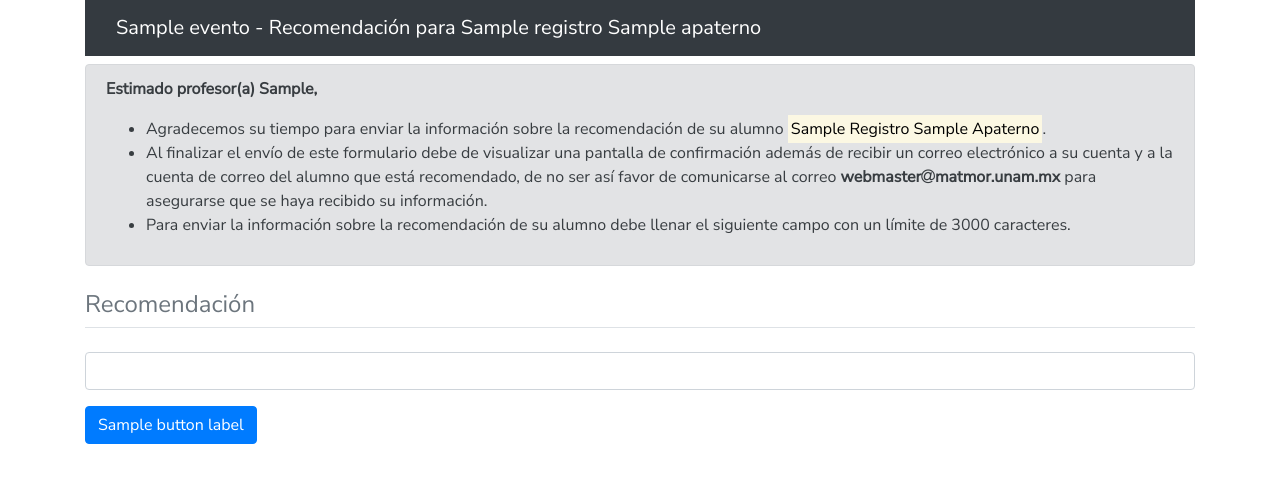
After one commit to lugetego/EMALCA20, a Symfony app: template templates/registro/referencia.html.twig in a window 1280 px wide. The commit adds this page. Shown: the top 483 px of the page. Run offline with Twig, Linux system fonts and the light colour scheme; the template is opened without the code that fills it: most values are stand-ins (such as "Sample title", 1, 10 or a date in 2020); form fields are guessed from the names that the template uses; some libraries are stand-ins or nearby versions.

Commit message:
Referencia

```diff
--- a/composer.json
+++ b/composer.json
@@ -6,7 +6,7 @@
         "ext-ctype": "*",
         "ext-iconv": "*",
         "composer/package-versions-deprecated": "^1.11",
-        "doctrine/annotations": "^1.0",
+        "doctrine/annotations": "^1.10",
         "doctrine/common": "^2.7",
         "doctrine/doctrine-bundle": "^2.1",
         "doctrine/doctrine-migrations-bundle": "^2.2",
--- a/config/routes.yaml
+++ b/config/routes.yaml
@@ -1,3 +1,6 @@
 #index:
 #    path: /
 #    controller: App\Controller\DefaultController::index
+controllers:
+    resource: '../src/Controller/'
+    type:     annotation
--- a/src/Form/RegistroType.php
+++ b/src/Form/RegistroType.php
@@ -8,6 +8,7 @@ use Symfony\Component\Form\Extension\Core\Type\CountryType;
 use Symfony\Component\Form\FormBuilderInterface;
 use Symfony\Component\OptionsResolver\OptionsResolver;
 use Symfony\Component\Form\Extension\Core\Type\ChoiceType;
+use Symfony\Component\Form\Extension\Core\Type\TextareaType;
 use Vich\UploaderBundle\Form\Type\VichFileType;
 use Symfony\Component\Intl\Countries;
 
@@ -59,6 +60,7 @@ class RegistroType extends AbstractType
                 ,
             ])
             ->add('profesorInst')
+            ->add('referencia',TextareaType::class)
             ->add('profesorCorreo')
             ->add('credencialFile', VichFileType::class, array(
                 'required'=> false,
--- a/templates/registro/form_errors.html.twig
+++ b/templates/registro/form_errors.html.twig
@@ -8,10 +8,6 @@
                     {% endfor %}
                 </ul>
             {% endif %}
-
         {% endapply %}
-
     </div>
-
-
 {% endblock form_errors %}
--- /dev/null
+++ b/templates/registro/referencia.html.twig
@@ -0,0 +1,59 @@
+{% extends 'base.html.twig' %}
+
+{% block title %}Edit Registro{% endblock %}
+
+{% block body %}
+
+<nav class="navbar navbar-expand-lg navbar-dark bg-dark">
+    <div class="container">
+        <a class="navbar-brand" href="#">{{ evento }} - Recomendación para {{ registro.nombre }} {{ registro.apaterno }}</a>
+    </div>
+</nav>
+
+<div class="mt-2 alert alert-secondary" role="alert">
+    <p><strong>Estimado profesor(a) {{ registro.profesorInst }},</strong></p>
+    <ul>
+        <li>Agradecemos su tiempo para enviar la información sobre la recomendación de su alumno <mark>{{ registro.nombre|title }}  {{ registro.apaterno|title }}</mark>.</li>
+        <li>Al finalizar el envío de este formulario debe de visualizar una pantalla de confirmación además de recibir
+            un correo electrónico a su cuenta y a la cuenta de correo del alumno que está recomendado,
+            de no ser así favor de comunicarse al correo <strong>webmaster<i class="fa fa-at"></i>matmor.unam.mx</strong> para asegurarse que se haya recibido su información.</li>
+        <li>Para enviar la información sobre la recomendación de su alumno
+            debe llenar el siguiente campo con un límite de 3000 caracteres.</li>
+    </ul>
+</div>
+
+    {{ form_start(form) }}
+
+{{ form_errors(form) }}
+<h4 class="text-secondary border-bottom my-4 pb-2">Recomendación</h4>
+
+<div class="row">
+    <div class="form-group col-md-12 col-sm-12">
+        {{ form_widget(form.referencia, {'attr': {
+            'class': 'form-control',
+            'id':'textbox',
+            'onkeyup':'charcountupdate(this.value)',
+            'rows':'5',
+        }}) }}
+        {{ form_errors(form.referencia) }}
+        <span id=charcount></span>
+    </div>
+
+
+    {#{{ form_widget(form) }}#}
+
+    <script type="application/javascript">
+        function charcountupdate(str) {
+            var lng = str.length;
+            document.getElementById("charcount").innerHTML = lng + ' de 3000 caracteres permitidos';
+        }
+    </script>
+
+
+</div>
+
+
+
+<button class="btn btn-primary">{{ button_label|default('Enviar') }}</button>
+{{ form_end(form) }}
+{% endblock %}
```
Also changed, not shown: src/Controller/RegistroController.php (+65 -0 lines), src/Entity/Registro.php (+17 -4 lines), templates/registro/confirmacionRef.html.twig (added), 1 other file.
